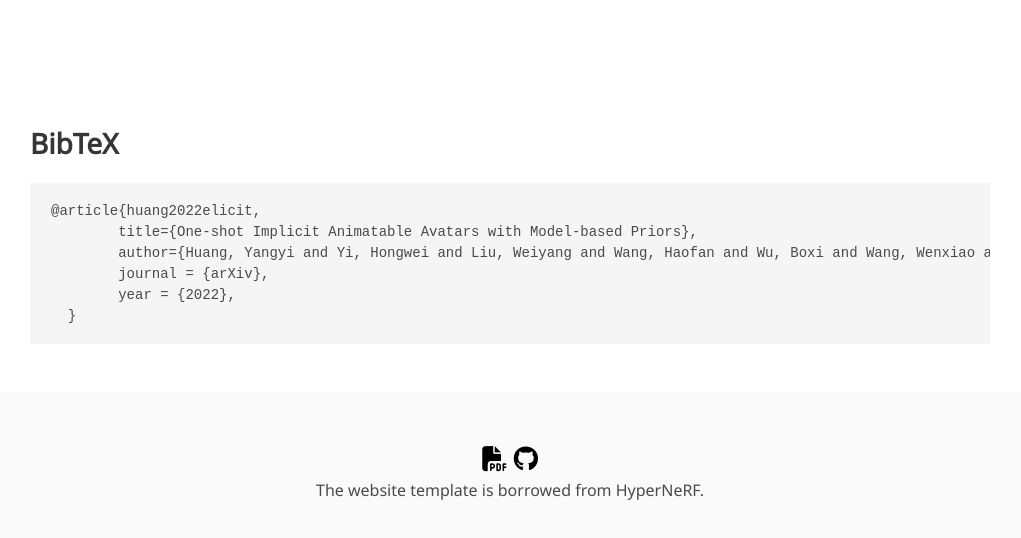
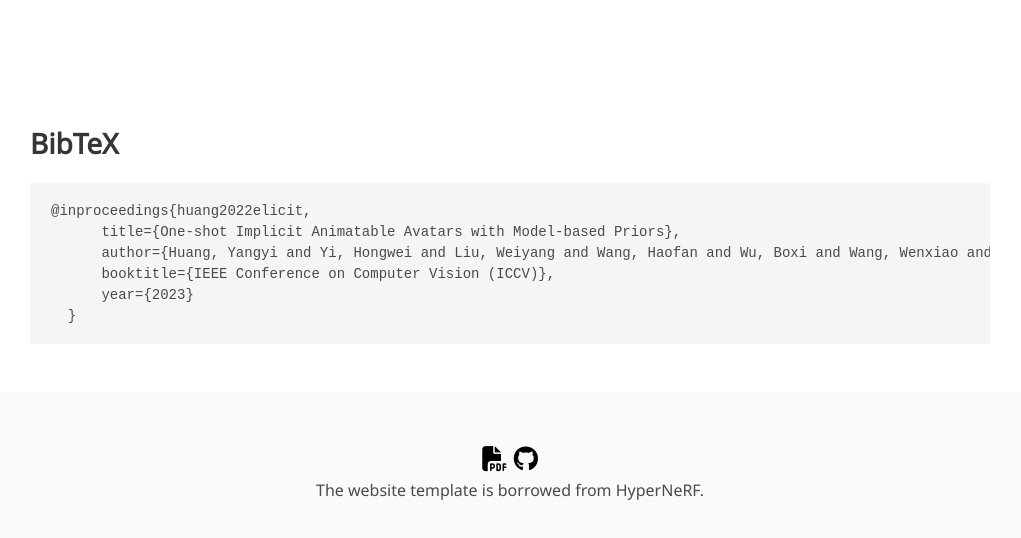
Before and after one commit to ELICIT3d/elicit3d.github.io, a plain HTML site: page index.html in a window 1280 px wide. Shown: the part 3565-4103 px from the top of the page, without its empty margins (130-1151 px from the left). Drawn offline with nearby package versions, Linux system fonts and the light colour scheme; some icons are missing; a web font is replaced by a local one.

Commit message:
Update citation, accepted by ICCV2023🎉

```diff
--- a/index.html
+++ b/index.html
@@ -372,11 +372,11 @@
   <section class="section" id="BibTeX">
     <div class="container content is-max-desktop">
       <h2 class="title">BibTeX</h2>
-      <pre><code>@article{huang2022elicit,
-        title={One-shot Implicit Animatable Avatars with Model-based Priors},
-        author={Huang, Yangyi and Yi, Hongwei and Liu, Weiyang and Wang, Haofan and Wu, Boxi and Wang, Wenxiao and Lin, Binbin and Zhang, Debing and Cai, Deng},
-        journal = {arXiv},
-        year = {2022},
+      <pre><code>@inproceedings{huang2022elicit,
+      title={One-shot Implicit Animatable Avatars with Model-based Priors},
+      author={Huang, Yangyi and Yi, Hongwei and Liu, Weiyang and Wang, Haofan and Wu, Boxi and Wang, Wenxiao and Lin, Binbin and Zhang, Debing and Cai, Deng},
+      booktitle={IEEE Conference on Computer Vision (ICCV)},
+      year={2023}
   }</code></pre>
   </div>
   </section>
```
